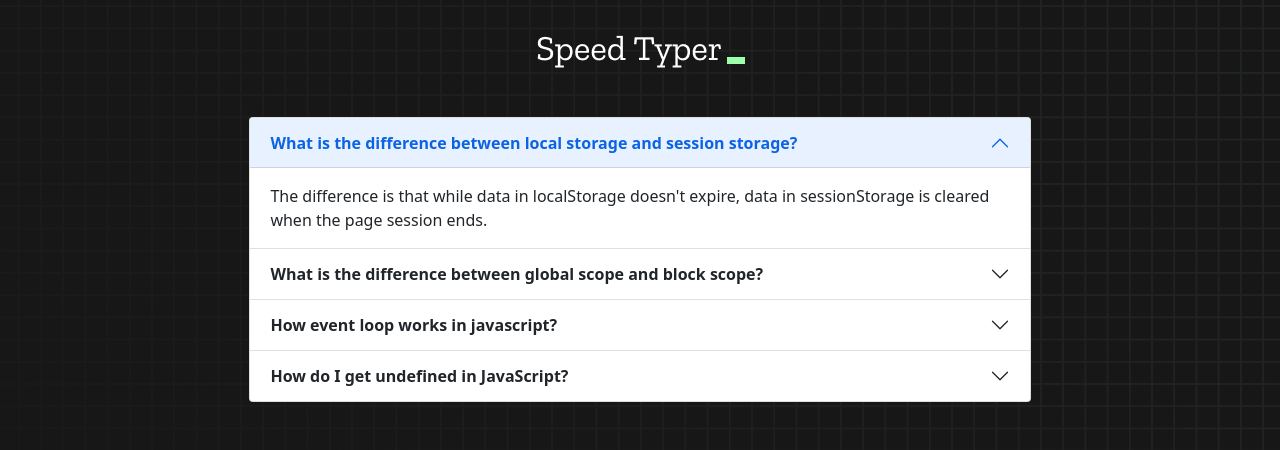
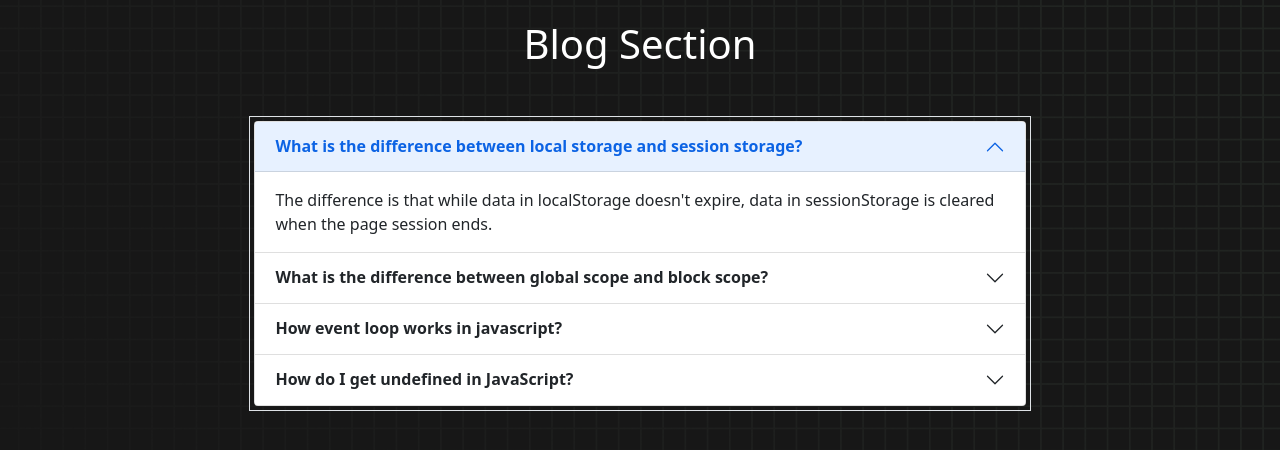
Before and after one commit to mitaly-dev/Speed-Typer, a plain HTML site: page blog.html in a window 1280 px wide. Drawn offline with nearby package versions, Linux system fonts and the light colour scheme.

Commit message:
added a accordion border

```diff
--- a/blog.html
+++ b/blog.html
@@ -15,9 +15,9 @@
     <link href="https://cdn.jsdelivr.net/npm/bootstrap@5.0.2/dist/css/bootstrap.min.css" rel="stylesheet" integrity="sha384-EVSTQN3/azprG1Anm3QDgpJLIm9Nao0Yz1ztcQTwFspd3yD65VohhpuuCOmLASjC" crossorigin="anonymous">
   </head>
   <body>
-    <h1 class="title"><img src="./logo.png" /></h1>
+    <h1 class="title">Blog Section</h1>
     <div class="container">
-        <div class="accordion mt-5" id="accordionExample">
+        <div class="accordion mt-5 border p-1" id="accordionExample">
             <div class="accordion-item">
               <h2 class="accordion-header" id="headingOne">
                 <button class="accordion-button" type="button" data-bs-toggle="collapse" data-bs-target="#collapseOne" aria-expanded="true" aria-controls="collapseOne">
```
